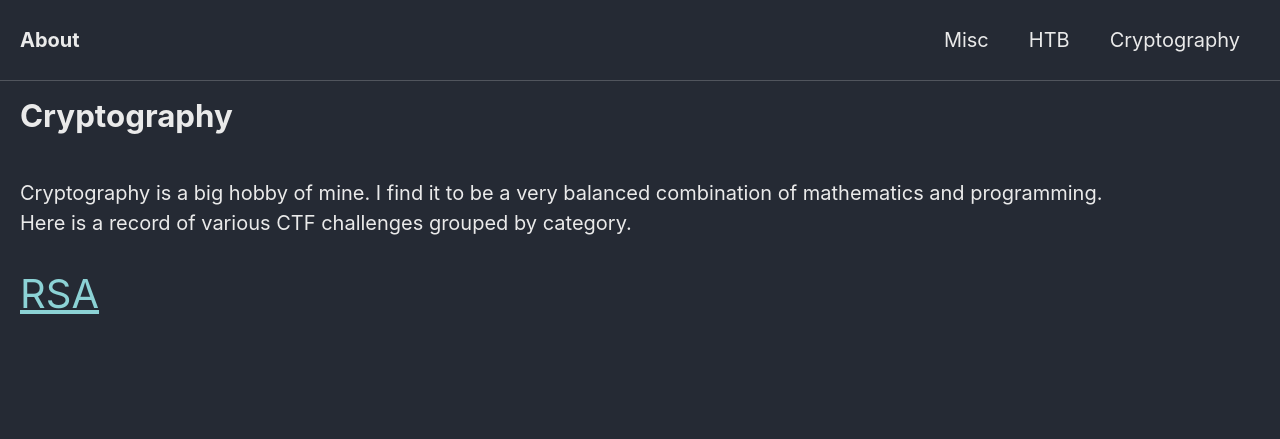
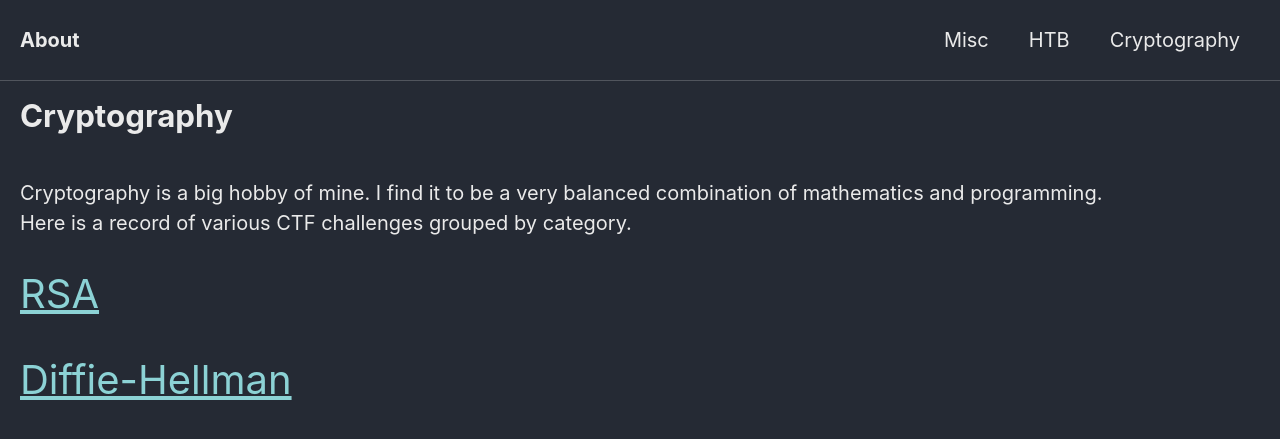
Before and after one commit to Connor-McCartney/Connor-McCartney.github.io, a Jekyll site: the page built from _pages/cryptography.md, in a window 1280 px wide. Shown: the top 439 px of the page. Built offline with Jekyll 4.4.1, drawn with Linux system fonts in a browser that asks for light colours; cached includes are drawn as plain includes.

Commit message:
Update cryptography.md

```diff
--- a/_pages/cryptography.md
+++ b/_pages/cryptography.md
@@ -8,3 +8,6 @@ Cryptography is a big hobby of mine. I find it to be a very balanced combination
 Here is a record of various CTF challenges grouped by category.
 
 <span style="font-size:2em;">   [RSA](/cryptography/rsa)   </span>
+
+
+<span style="font-size:2em;">   [Diffie-Hellman](/cryptography/diffie-hellman)   </span>
```
